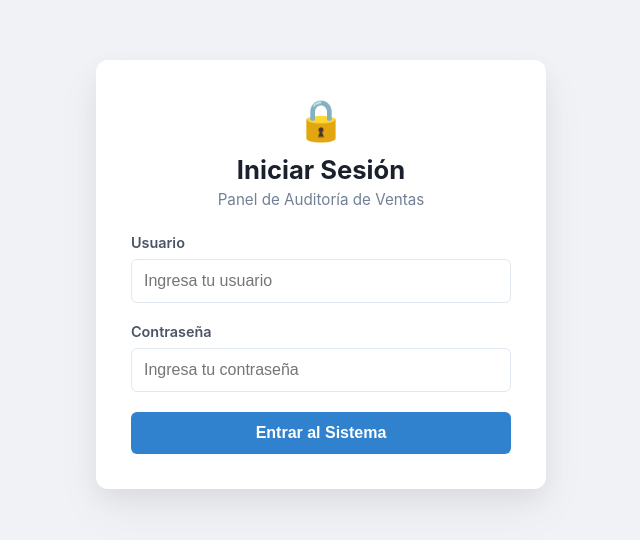
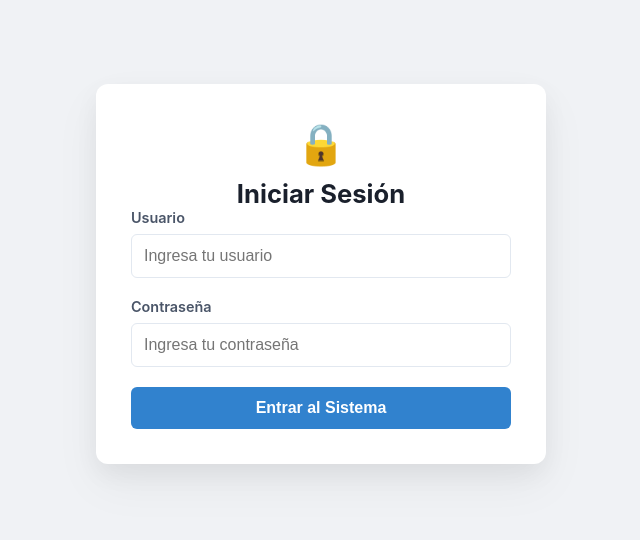
Before and after one commit to Santi-Keku13/Tablero, a React (Vite) app: page / in a window 1280 px wide. Shown: the part 126-666 px from the top of the page, without its empty margins (319-959 px from the left). Built offline with nearby package versions, Linux system fonts and the light colour scheme.

Commit message:
Actualizando info

```diff
--- a/index.html
+++ b/index.html
@@ -4,7 +4,7 @@
     <meta charset="UTF-8" />
     <link rel="icon" type="image/svg+xml" href="/favicon.svg" />
     <meta name="viewport" content="width=device-width, initial-scale=1.0" />
-    <title>Tablero de ventas</title>
+    <title>Construccion</title>
   </head>
   <body>
     <div id="root"></div>
--- a/src/components/login/Login.jsx
+++ b/src/components/login/Login.jsx
@@ -44,7 +44,6 @@ function Login({ onLoginSuccess }) {
             <form className="login-form" onSubmit={handleSubmit}>
                 <div className="login-logo">🔒</div>
                 <h2>Iniciar Sesión</h2>
-                <p className="login-subtitle">Panel de Auditoría de Ventas</p>
 
                 {error && <div className="login-error">{error}</div>}
 
```
